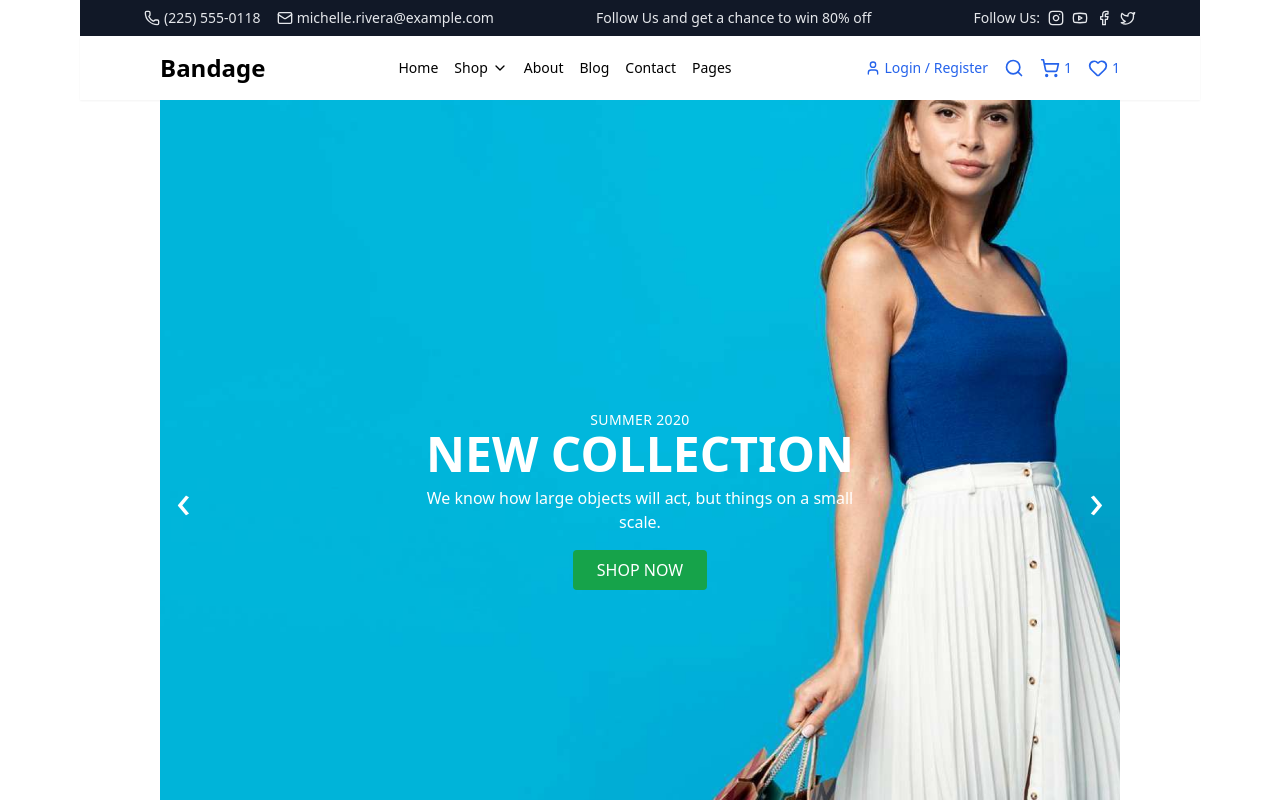
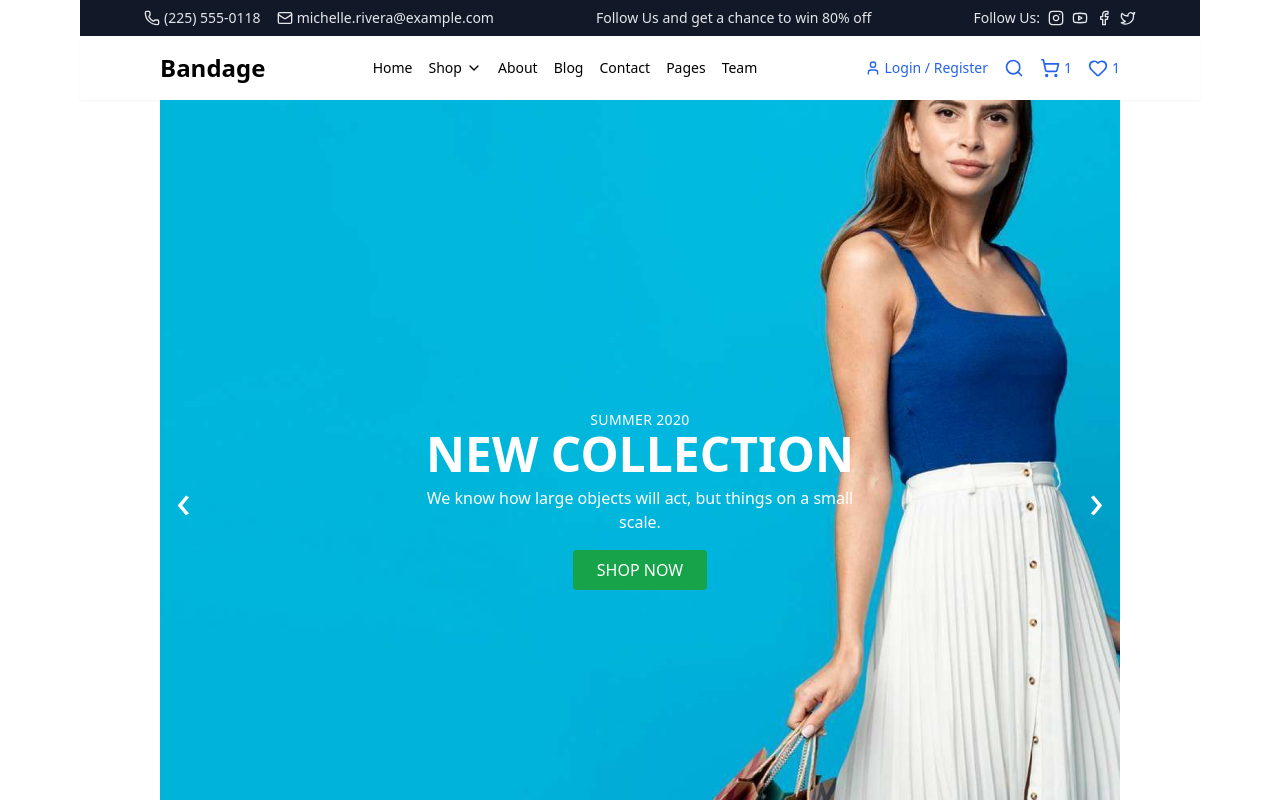
Before and after one commit to Heide-00/e-commerce, a React (Vite) app: page / in a window 1280 px wide. Shown: the top 800 px of the page. Built offline with nearby package versions, Linux system fonts and the light colour scheme.

Commit message:
Update Header.jsx
Header.jsx

```diff
--- a/src/layout/Header.jsx
+++ b/src/layout/Header.jsx
@@ -14,7 +14,7 @@ export default function Header() {
           Bandage
         </Link>
 
-        <nav className="flex flex-wrap gap-4 text-sm items-center">
+        <nav className="flex flex-col md:flex-row gap-2 md:gap-4 text-sm items-start md:items-center">
           <Link to="/" className="text-black hover:text-blue-600 transition">Home</Link>
 
           <div className="relative">
@@ -37,6 +37,8 @@ export default function Header() {
           <Link to="/blog" className="text-black hover:text-blue-600 transition">Blog</Link>
           <Link to="/contact" className="text-black hover:text-blue-600 transition">Contact</Link>
           <Link to="/pages" className="text-black hover:text-blue-600 transition">Pages</Link>
+          <Link to="/team" className="text-black hover:text-blue-600 transition">Team</Link>
+
         </nav>
 
         <div className="flex items-center gap-4">
```
